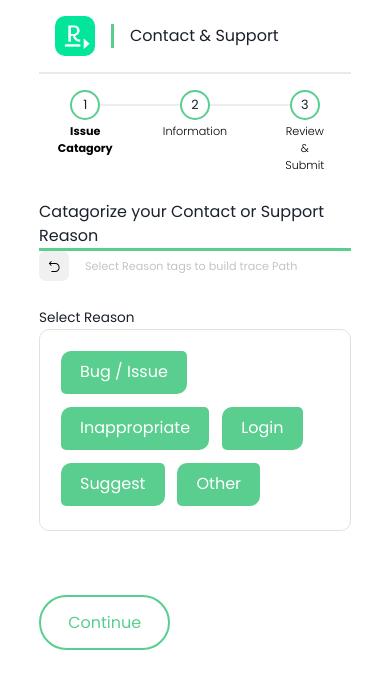
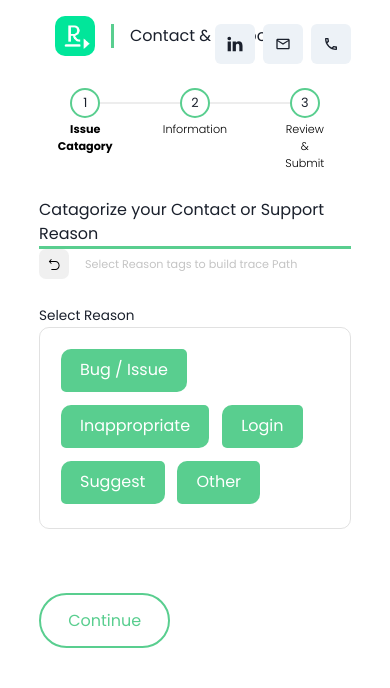
Before and after one commit to krishnanpandya007/reach_out_web, a React (Create React App) app: page /contact in a window 390 px wide. Shown: the top 688 px of the page. Built offline with nearby package versions, Linux system fonts and the light colour scheme.

Commit message:
Updated support page with links, email, phone-No

```diff
--- a/src/components/ContactAndSupport.jsx
+++ b/src/components/ContactAndSupport.jsx
@@ -2,7 +2,9 @@ import React from 'react'
 import { createContext } from 'react'
 import Header from './StaticHeader'
 import './styles/ContactAndSupport.css'
-
+import { Badge, Center, Flex, IconButton, Link, Popover, PopoverArrow, PopoverBody, PopoverCloseButton, PopoverContent, PopoverHeader, PopoverTrigger, Stack } from '@chakra-ui/react'
+import {MdOutlineLocalPhone, MdOutlineMail} from 'react-icons/md'
+import {TfiLinkedin} from 'react-icons/tfi'
 const ContactDataContext = createContext({tracePath: [], otherReasonTitle: '', currentStep: 1, info: {firstName: '', lastName: '', email: '', descr: ''}, changeTrace: (newTrace) => {}, changeOtherReasonTitle: (new_title) => {}, changeStep: (toStep) => {}, changeInfo: (field_name, new_value) => {}, submitForm: () => {}})
 
 const contactReasonTree = {
@@ -78,7 +80,7 @@ function ContactAndSupport() {
     setTimeout(() => {
       setData(curr => ({...curr, loading: false}));
       setSuccess(true);
-    }, 5000)
+    }, 2000)
   }
 
   React.useEffect(() => {
@@ -87,7 +89,47 @@ function ContactAndSupport() {
 
   return (
     <>
-      <Header title='Contact & Support' />
+    <Center>
+
+      <Flex alignItems={'center'} width='clamp(300px, 80%, 800px)' justifyContent={'space-between'}>
+        <Header title='Contact & Support' />
+        <Stack direction={'row'}>
+          <Link isExternal href='https://www.linkedin.com/company/reachoutconnects/'>
+              <IconButton>
+                <TfiLinkedin />
+              </IconButton>
+          </Link>
+          <Popover>
+            <PopoverTrigger>
+              <IconButton>
+                <MdOutlineMail />
+              </IconButton>
+            </PopoverTrigger>
+            <PopoverContent>
+              <PopoverArrow />
+              <PopoverCloseButton />
+              <PopoverHeader>Contact email</PopoverHeader>
+              <PopoverBody><a href='mailto:server.reachout@gmail.com'><Badge textTransform={'initial'} size={'lg'} colorScheme='facebook'>server.reachout@gmail.com</Badge></a> <br/> <small><b>Suggestion:</b> prefix your email with "urgent:" for quick support.</small></PopoverBody>
+            </PopoverContent>
+          </Popover>
+
+          <Popover>
+            <PopoverTrigger>
+              <IconButton>
+                <MdOutlineLocalPhone />
+              </IconButton>
+            </PopoverTrigger>
+            <PopoverContent>
+              <PopoverArrow />
+              <PopoverCloseButton />
+              <PopoverHeader>Contact PhoneNo.</PopoverHeader>
+              <PopoverBody><Badge textTransform={'initial'} size={'lg'} colorScheme='facebook'>+91 95105-39042</Badge> <br/> <small><b>Note:</b> Call support only available from 9:00 to 20:00 IST.</small></PopoverBody>
+            </PopoverContent>
+          </Popover>
+
+        </Stack>
+      </Flex>
+    </Center>
       <div style={{display: 'flex', justifyContent: 'center'}}>
         <div class="contact_container">
             { success
@@ -158,7 +200,7 @@ Also make a mechanism for updating the `Other` title to contextAPI
             : tracePath.map((reason_title) => (
               <>
                 <span className="reason_title">{reason_title}</span>
-                &nbsp;<b>></b>&nbsp;
+                &nbsp;<b>{'>'}</b>&nbsp;
               </>
             ))
         }
--- a/src/components/styles/StaticHeader.css
+++ b/src/components/styles/StaticHeader.css
@@ -1,6 +1,6 @@
 #header__main{
     width: clamp(300px, 80%, 800px);
-    border-bottom: 2px solid #c4c4c460;
+    /* border-bottom: 2px solid #c4c4c460; */
     padding: 1rem;
     display: flex;
     gap: 1rem;
```
